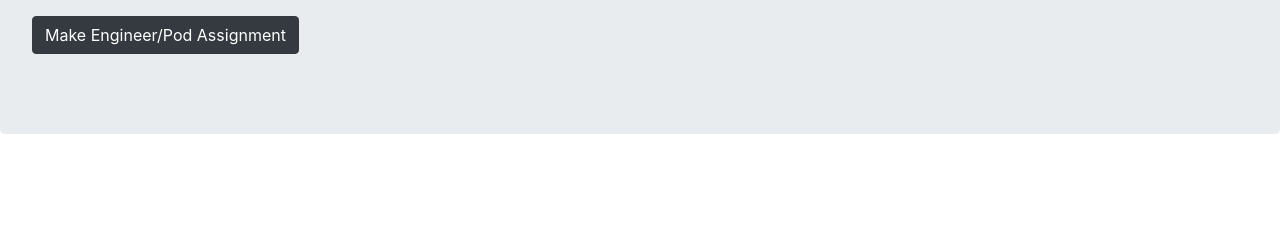
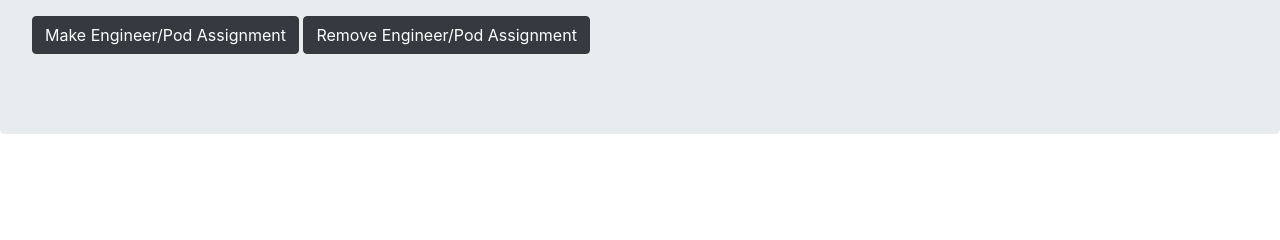
Before and after one commit to davidchunholee/Project-Oregon, a Flask app: page /engineer_pods.html in a window 1280 px wide. Shown: the part 246-486 px from the top of the page. Run offline with Flask 2, Linux system fonts and the light colour scheme; data that the repository does not hold is empty; some libraries are stand-ins or nearby versions.

Commit message:
remove engineer/pod assignment
implemented functionality for removing engineer/pod assignment

```diff
--- a/app.py
+++ b/app.py
@@ -92,7 +92,41 @@ def engineer_pods():
         execute_query(db_connection, query, data)
         return redirect(url_for('engineer_pods'))
 
-@app.route('/removeengineers.html', methods=['POST'])
+@app.route('/remove_eng_pod.html', methods=['POST'])
+def removeEngPod():
+    print('werein')
+    engIDpodID = request.form['engineerID_podID']
+    engID = ""
+    podID = ""
+    i = 0
+    while i <len(engIDpodID) and engIDpodID[i]!= " ": # get eng ID from engIDpodID
+        engID += engIDpodID[i]
+        i+= 1
+
+    i+=1
+    while i <len(engIDpodID):       # get pod ID from engIDpodID
+        podID += engIDpodID[i]
+        i+= 1
+
+    db_connection = connect_to_database()
+    query = "DELETE FROM Engineer_Pods WHERE engineerID ="+ engID + " AND podID = "+ podID+";"
+    execute_query(db_connection, query).fetchall()
+    print("Successfully removed " + engID + " " + podID )
+
+    query = "SELECT engineerID, podID FROM Engineer_Pods;"
+    podquery = "SELECT * FROM Transport_Pods;"
+    engquery = "SELECT * FROM Service_Engineers;"
+
+    result = execute_query(db_connection, query).fetchall()
+    print(f"All Engineer_Pods in DB: {result}")
+    podresult = execute_query(db_connection, podquery).fetchall()
+    print(f"All Pods in DB: {podresult}")
+    engresult = execute_query(db_connection, engquery).fetchall()
+    print(f"All Engineers in DB: {engresult}")
+    return render_template('engineer_pods.html', rows=result,podresults=podresult, engresults = engresult)
+
+
+@app.route('/remove_engineers.html', methods=['POST'])
 def removeEngineers():
     engineerID = request.form['engineerID']
     print(engineerID)
--- a/templates/engineer_pods.html
+++ b/templates/engineer_pods.html
@@ -54,7 +54,8 @@
 		</table>
 		<p>
 			<button class="btn btn-primary btn-dark" type="button" data-toggle="collapse" data-target="#addEngineerPod" aria-expanded="false" aria-controls="addEngineerPod">Make Engineer/Pod Assignment</button>
-		  <div class="collapse" id="addEngineerPod">
+			<button class="btn btn-primary btn-dark" type="button" data-toggle="collapse" data-target="#removeEngineerPod" aria-expanded="false" aria-controls="removeEngineer">Remove Engineer/Pod Assignment</button>
+			<div class="collapse" id="addEngineerPod">
 			<div class="card card-body">
 				<form id="addEngineerPod" action="/engineer_pods.html" method="POST" style="display: inline">
 					<div class="form-row">
@@ -71,6 +72,7 @@
 						<div class="col-md-3 mb-3">
 							<label for="validationDefault06">podID</label> <select class="custom-select" id="validationDefault06" required="true" name="podID">
 								<option disabled selected value="">Select</option>
+
 								{% for pod in podresults %}
 									<option>{{pod[0]}}</option>
 								{% endfor %}
@@ -84,6 +86,26 @@
 					</form>
 			</div>
 		  </div>
+		  <div class="collapse" id="removeEngineerPod">
+			<div class="card card-body">
+				<form id="removeEngineerPod" action="/remove_eng_pod.html" method="POST" style="display: inline">
+				<div class="form-row">
+						<div class="col-md-3 mb-3">
+					    <select class="custom-select" id="validationDefault05" required="true" name="engineerID_podID">
+								<option disabled selected value=""><strong>EngineerID PodID</strong></option>
+								{% for EP in rows %}
+									<option>{{EP[0]}} {{EP[1]}}</option>
+								{% endfor %}
+						</select>
+						</div>
+				  </div>
+				  <div class="form-group">
+					<div class="form-check"> </div>
+					<input type="submit" class ="btn btn-primary btn-dark" value="Remove Engineer/Pod Assignment">
+					</form>
+				</div>
+			</div>
+		</div>
 	</div>
 
 
--- a/templates/engineers.html
+++ b/templates/engineers.html
@@ -98,7 +98,7 @@
 
 			  <div class="collapse" id="removeEngineer">
 				<div class="card card-body">
-					<form id="removeEngineer" action="/removeengineers.html" method="POST" style="display: inline">
+					<form id="removeEngineer" action="/remove_engineers.html" method="POST" style="display: inline">
 					<div class="form-row">
 							<div class="col-md-3 mb-3">
 								<label for="validationDefault05">EngineerID</label> <select class="custom-select" id="validationDefault05" required="true" name="engineerID">
```
